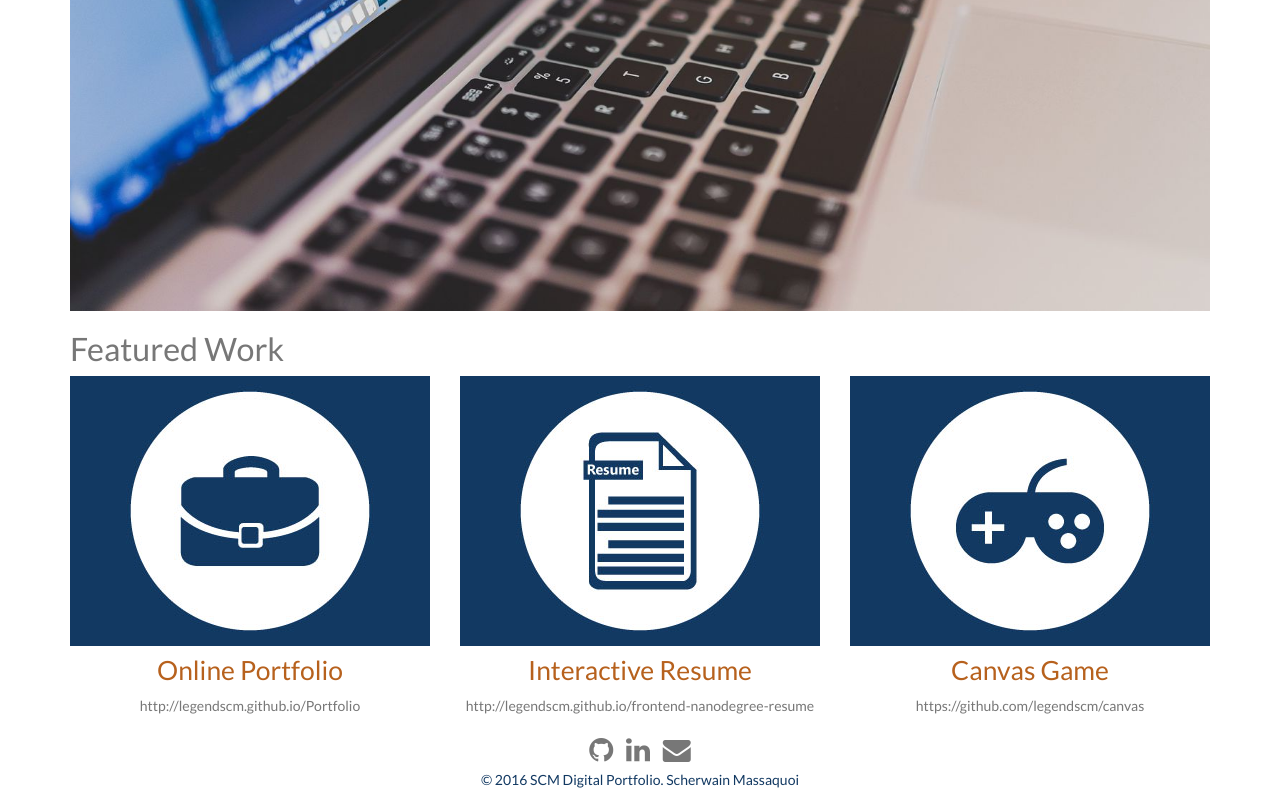
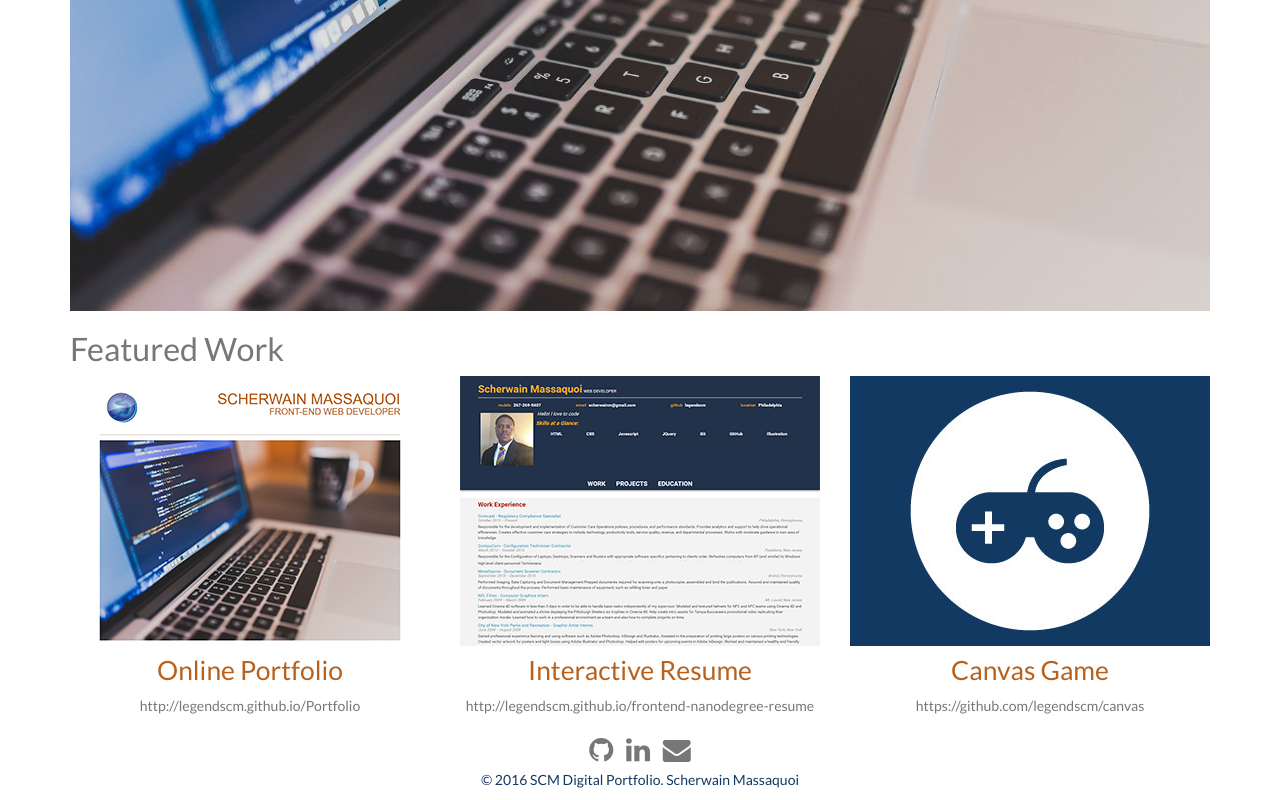
Before and after one commit to Aeoluzz/Portfolio, a plain HTML site: page index.html in a window 1280 px wide. Shown: the part 705-1505 px from the top of the page. Drawn offline with Linux system fonts and the light colour scheme.

Commit message:
change image icons for resume and portfolio

```diff
--- a/index.html
+++ b/index.html
@@ -49,14 +49,14 @@
       <section class="row text-center links">
         <div class="col-md-4 col-sm-6">
           <!-- Placeholder for future project soon to come -->
-            <img src="images_src/work_icon.jpg" class="img-responsive center-block comingsoon" alt="Online Portfolion icon">
+            <img src="images_src/online-portfolio_sm.png" class="img-responsive center-block comingsoon" alt="Online Portfolion icon">
           <h4>Online Portfolio</h4>
           <p><a href="http://legendscm.github.io/Portfolio">http://legendscm.github.io/Portfolio</a></p>
         </div>
         <div class="col-md-4 col-sm-6">
           <figure>
             <!-- Placeholder for future project soon to come -->
-           <img src="images_src/resume_icon.jpg" class="img-responsive center-block comingsoon" alt="Inreactive Resume icon">
+           <img src="images_src/interactive-resume_sm.png" class="img-responsive center-block comingsoon" alt="Inreactive Resume icon">
           </figure>
           <h4>Interactive Resume</h4>
           <p><a href="http://legendscm.github.io/frontend-nanodegree-resume">http://legendscm.github.io/frontend-nanodegree-resume</a></p>
```
Also changed, not shown: images_src/interactive-resume_sm.png (added), images_src/online-portfolio_sm.png (added).
